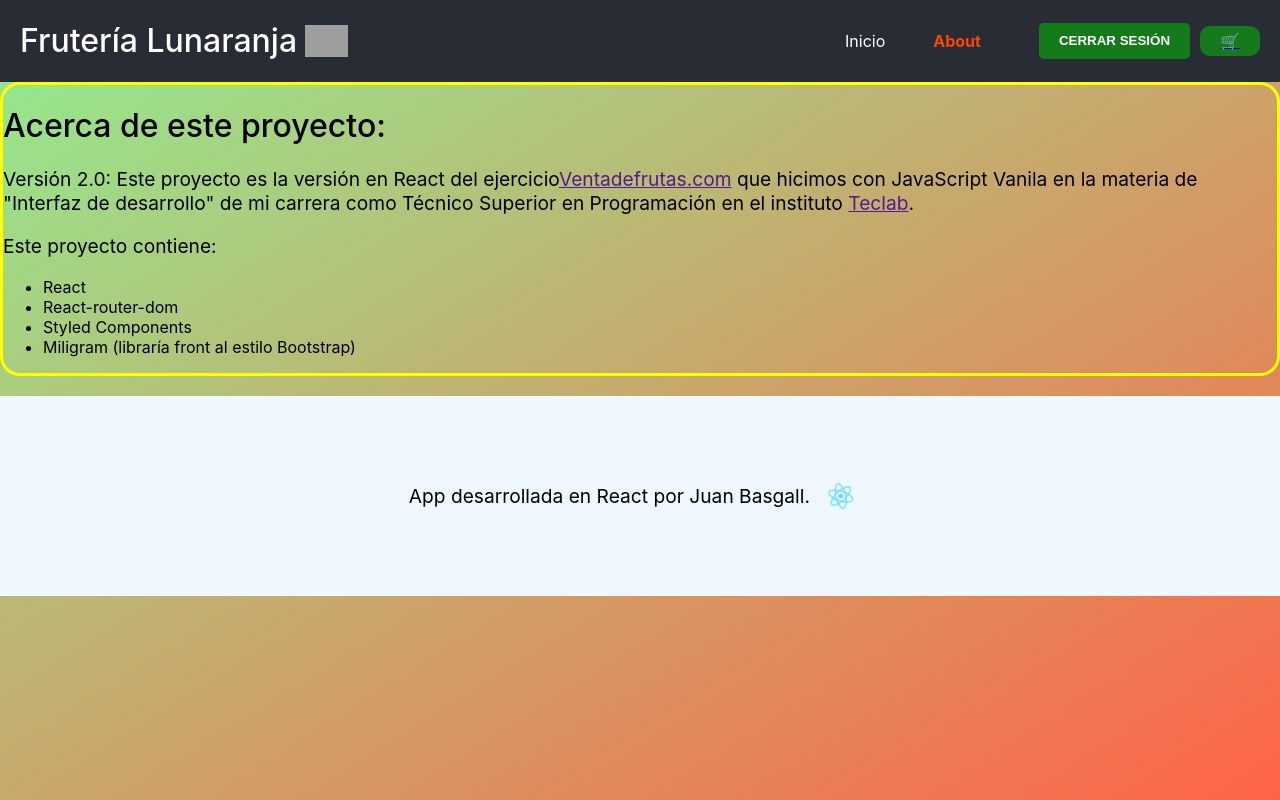
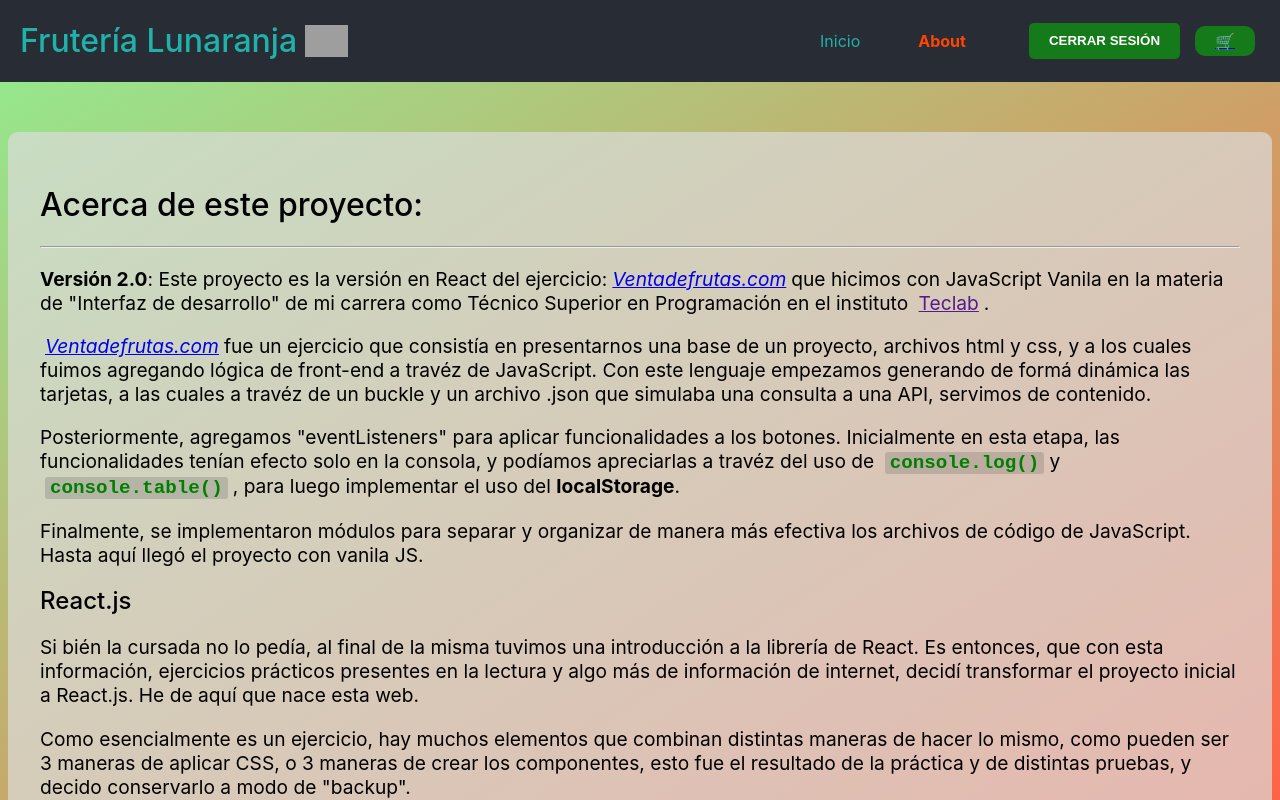
Before and after one commit to d3vh4n5/reactFruteria, a React (Create React App) app: page /about in a window 1280 px wide. Shown: the top 800 px of the page. Built offline with nearby package versions, Linux system fonts and the light colour scheme; grey boxes are pictures that could not be loaded.

Commit message:
Reparado el error de autoguardado de la tabla de carrito, agregada funcionalidad al botón de comprar, rellenado el About.

```diff
--- a/src/App.css
+++ b/src/App.css
@@ -26,8 +26,15 @@ body {
 }
 
 code {
-  font-family: source-code-pro, Menlo, Monaco, Consolas, 'Courier New',
-    monospace;
+  font-family: 'Courier New', Courier, monospace;
+  font-weight: 600;
+  color: green;
+  background: #5e5c5c3f;
+  padding: 0 5px;
+  border-radius: 3px;
+}
+code, a{
+  margin: 0 5px;
 }
 
 .warning{
@@ -62,7 +69,7 @@ code {
   display: flex;
   align-items: center;
   justify-content: space-between;
-  color: white;
+  color: lightseagreen;
 }
 
 .App-header div{
@@ -85,7 +92,7 @@ nav li{
 }
 li a{
   text-decoration: none;
-  color: white;
+  color: lightseagreen;
 
   &:hover{
     color: Tomato;
@@ -136,7 +143,7 @@ h1, h2, h3, h4 {
   font-weight: 500;
 }
 
-p, span, strong, code {
+p, span, strong {
   font-size: larger;
 }
 
@@ -218,7 +225,7 @@ main{
   padding: .5rem 1.8rem;
   font-family: 'Roboto';
   font-weight: bold;
-  color: blueviolet
+  color: white;
 }
 
 .card .card-button button {
@@ -291,6 +298,13 @@ main{
   margin: 0 auto;
   padding: 20px;
   width: 80%;
+}
+
+.canastaDeFrutas{
+  margin: 30px;
+  position: relative;
+  left: 50%;
+  transform: translate(-100%);
 }
 
 table{
--- a/src/components/About.jsx
+++ b/src/components/About.jsx
@@ -4,26 +4,67 @@ const About = () => {
 
     // Estilos en línea:
     const estilos = {
-        border: '3px solid yellow',
-        borderRadius: '20px',
+        margin: '50px auto',
+        padding: '2rem',
+        borderRadius: '10px',
+        background: 'rgba(220, 220, 220, .7)',
+        maxWidth: '1200px'
     }
 
   return (
     <div style={estilos}>
         <h1>Acerca de este proyecto:</h1>
+        <hr />
         <p>
-            Versión 2.0: Este proyecto es la versión en React del ejercicio
-            <a href="">Ventadefrutas.com</a> que hicimos con JavaScript Vanila
+            <b>Versión 2.0</b>: Este proyecto es la versión en React del ejercicio:
+            <i><a href="https://d3vh4n5.com.ar/views/ventadefrutas/" target='_blank'>Ventadefrutas.com</a></i>
+            que hicimos con JavaScript Vanila
             en la materia de "Interfaz de desarrollo" de mi carrera como Técnico
             Superior en Programación en el instituto <a href="">Teclab</a>.
         </p>
-        <p>Este proyecto contiene:</p>
+        <p>
+            <i><a href="https://d3vh4n5.com.ar/views/ventadefrutas/" target='_blank'>Ventadefrutas.com</a></i>
+             fue un ejercicio que consistía en presentarnos una
+            base de un proyecto, archivos html y css, y a los cuales fuimos agregando
+            lógica de front-end a travéz de JavaScript. Con este lenguaje empezamos
+            generando de formá dinámica las tarjetas, a las cuales a travéz de un buckle
+            y un archivo .json que simulaba una consulta a una API, servimos de contenido.
+        </p>
+        <p>
+            Posteriormente, agregamos "eventListeners" para aplicar funcionalidades a los
+            botones. Inicialmente en esta etapa, las funcionalidades tenían efecto solo en
+            la consola, y podíamos apreciarlas a travéz del uso de <code>console.log()</code>
+            y <code>console.table()</code>, para luego implementar el uso del <b>localStorage</b>.
+        </p>
+        <p>
+            Finalmente, se implementaron módulos para separar y organizar de manera más efectiva
+            los archivos de código de JavaScript. Hasta aquí llegó el proyecto con vanila JS.
+        </p>
+        <h2>React.js</h2>
+
+        <p>
+            Si bién la cursada no lo pedía, al final de la misma tuvimos una introducción
+            a la librería de React. Es entonces, que con esta información, ejercicios prácticos
+            presentes en la lectura y algo más de información de internet, decidí transformar
+            el proyecto inicial a React.js. He de aquí que nace esta web.
+        </p>
+
+        <p>
+            Como esencialmente es un ejercicio, hay muchos elementos que combinan distintas
+            maneras de hacer lo mismo, como pueden ser 3 maneras de aplicar CSS, o 3 maneras
+            de crear los componentes, esto fue el resultado de la práctica y de distintas pruebas,
+             y decido conservarlo a modo de "backup".
+        </p>
+
+        <h3>Este proyecto contiene:</h3>
         <ul>
             <li>React</li>
             <li>React-router-dom</li>
             <li>Styled Components</li>
             <li>Miligram (libraría front al estilo Bootstrap)</li>
         </ul>
+        <hr />
+        <p>Gracias por visitar mi proyecto, ¡espero que te haya resultado de interés!</p>
     </div>
   )
 }
--- a/src/components/Carrito.jsx
+++ b/src/components/Carrito.jsx
@@ -1,20 +1,45 @@
-import React from 'react'
+import React, { useState } from 'react'
 import frutas from "../img/icon-fruits-64.png";
 import TableRow from './TableRow';
 
-const carritoFrutas = JSON.parse(localStorage.getItem('carritoFrutas')) || [] // Mayus change
-console.log(carritoFrutas)
+// const carritoFrutas = JSON.parse(localStorage.getItem('carritoFrutas')) || [] // Mayus change
+// console.log(carritoFrutas)
 const Carrito = () => {
+
+    let [carritoFrutas, setCarritoFrutas] = useState(JSON.parse(localStorage.getItem('carritoFrutas')) || [])
 
     const keyGenerator = ()=>{
         return parseInt(Math.random() * 10_000)
     }
 
+    const llenarTabla = ()=>{
+        const contenido = []
+        carritoFrutas.map(producto=>(
+                        contenido.push(<TableRow producto={producto} key={keyGenerator()} />)
+                    ))
+        return contenido
+    }
+
+    const filaVacia = ()=>{
+        return (
+            <tr>
+                <td colSpan={4}>
+                    No hay productos en el carrito
+                </td>
+            </tr>
+        )
+    }
+
+    const comprarTodo = ()=>{
+        setCarritoFrutas = []
+        localStorage.clear()
+        alert('Realizaste una compra!, los productos están en camino..')
+        window.location.reload();
+    }
 
   return (
     <div>
-      <h1>Aca va la tabla del carrito</h1>
-      <img src={frutas} className="logo" alt="logo" />
+      <img src={frutas} className="canastaDeFrutas" alt="Canasta De Frutas" />
       <section>
             <table>
                 <thead>
@@ -26,16 +51,18 @@ const Carrito = () => {
                     </tr>
                 </thead>
                 <tbody>
-                    {carritoFrutas.map(producto=>(
-                        <TableRow producto={producto} key={keyGenerator()} />
-                        // Condicional de que si producto esta vacio aparezca una
-                        // fila con colspan=4 que diga que no hay productos
-                    ))}
+                    {carritoFrutas.length>0 ? llenarTabla() : filaVacia()}
                 </tbody>
                 <tfoot className="centrar-div">
-                    <td colspan="4">
-                    <button className="button" id="btnComprar">COMPRAR</button>
-                    </td>
+                    <tr>
+                        <td colSpan="4">
+                            <button
+                                className="button"
+                                id="btnComprar"
+                                onClick={comprarTodo}
+                            >COMPRAR</button>
+                        </td>
+                    </tr>
                 </tfoot>
             </table>
         </section>
--- a/src/components/Footer.jsx
+++ b/src/components/Footer.jsx
@@ -5,7 +5,7 @@ export const Footer = () => {
   return (
     <footer>
         <p>
-            App desarrollada en React por Juan Basgall.
+            App desarrollada en React por <a href="https://d3vh4n5.com.ar/" target='_blank'>Juan Basgall</a>.
         </p>
         <img src={logo} className="App-logo" alt="logo" />
     </footer>
--- a/src/components/Home.jsx
+++ b/src/components/Home.jsx
@@ -11,10 +11,10 @@ const Home = ()=>{
 
     return(
         <div style={style}>
-            <Advertencia
+            {/* <Advertencia
                 warn={true}
                 mensaje={'🚧🏗️ Página en desarrollo.. 🛠️⚙️'}
-            ></Advertencia>
+            ></Advertencia> */}
 
             <Fetching></Fetching>
         </div>
```
